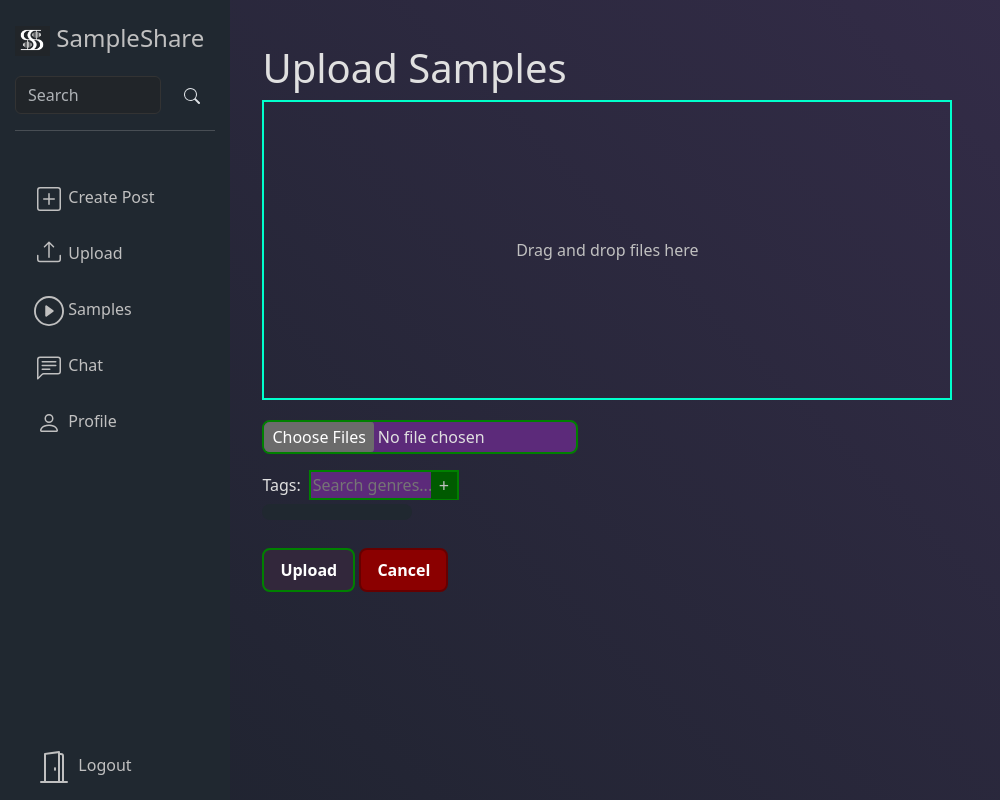
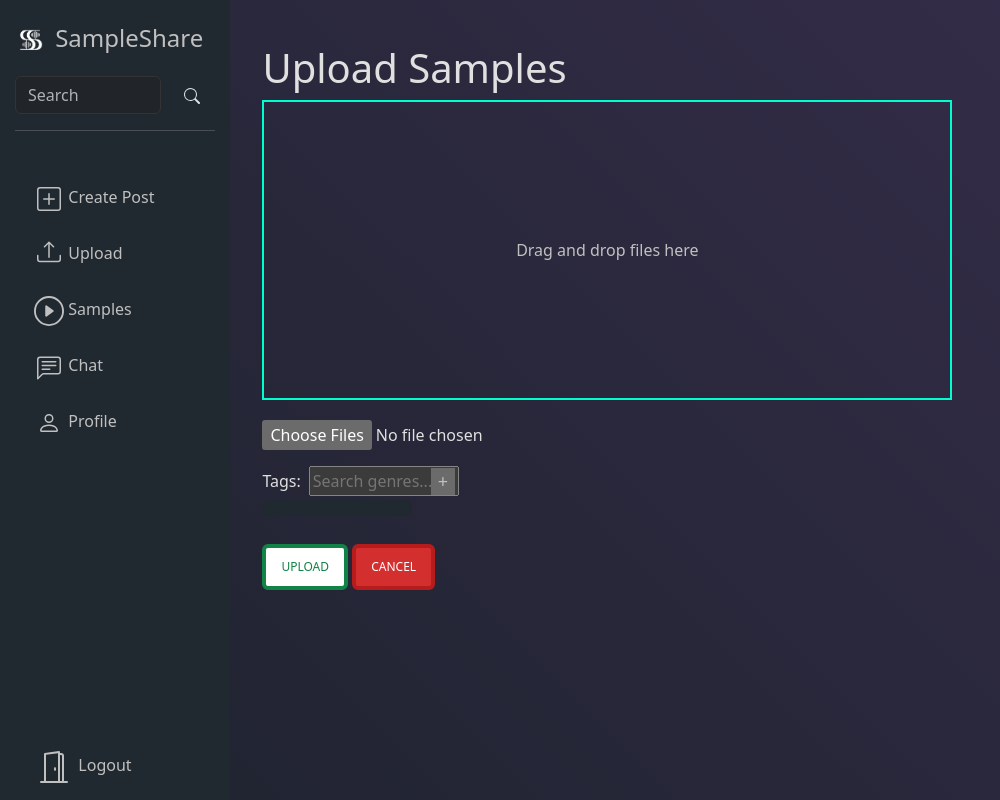
Before and after one commit to chrispugliese/SampleShare, a Django app: page /upload/ in a window 1280 px wide. Shown: the whole page, without its empty margins (0-1000 px from the left). Run offline with Django 5.2, Linux system fonts and the light colour scheme; the visitor is signed in with stand-in values (Sample User, id 1).

Commit message:
Color and Glitch Fixes

```diff
--- a/website/templates/base.html
+++ b/website/templates/base.html
@@ -32,7 +32,7 @@
     <script src="https://cdn.jsdelivr.net/npm/bootstrap@5.3.3/dist/js/bootstrap.bundle.min.js"
       integrity="sha384-YvpcrYf0tY3lHB60NNkmXc5s9fDVZLESaAA55NDzOxhy9GkcIdslK1eN7N6jIeHz"
       crossorigin="anonymous"></script>
-</main>
+  </main>
 </body>
 
 </html>
--- a/website/templates/upload.html
+++ b/website/templates/upload.html
@@ -62,7 +62,7 @@
         }
 
         /* Upload, Browse, and Cancel buttons */
-        .submit-btn, .file-browser, .cancel-btn {
+        .file-browser {
             color: white; /* Default text color */
             background-color: #32273B; /* Button background color */
             border: 2px solid black; /* Border color */
@@ -72,65 +72,12 @@
             font-weight: bold; /* Bold text */
         }
 
-        /* Hover effects for the buttons */
-        .submit-btn:hover, .file-browse:hover{
-            background-color: #5c2a7a; /* Darker purple on hover */
-            border: 2px solid black; /* Border color */
-            box-shadow: 0 0 10px cyan; /* Cyan glow effect */
-            text-shadow: 0 0 5px cyan;
-            transition: all 0.3s ease; /* Smooth transition for effects */
-        }
-
-        /* Active (pressed) effect for buttons */
-        .submit-btn:active, .file-browse:active{
-            background-color: #29103b; /* Darker background on click */
-            box-shadow: 0 0 5px #ff7f50; /* Orange glow effect */
-            color: silver; /* Text color when active */
-            transition: all 0.3s ease; /* Smooth transition for effects */
-        }
-
-        .file-browse{
-            background-color: #5c2a7a; /* Darker purple*/
-            border: 2px solid green; /* Border color */
-            border-radius: 8px; /* Rounded corners */
-        }
-
-        .submit-btn{
-            border: 2px solid green;
-        }
-        .submit-btn:hover{
-            border: 2px solid cyan; /* Border color */
-        }
-
-        .submit-btn:active{
-            color:silver;
-            text-shadow: none;
-            border: 2px solid black;
-        }
-
-        /* Cancel button specific styling */
-        .cancel-btn {
-            background-color: #8B0000; /* Red color for cancel */
-            border-color: #660000; /* Darker red border */
-        }
-
-        .cancel-btn:hover {
-            background-color: #A52A2A; /* Dark red on hover */
-            box-shadow: 0 0 10px #FF4500; /* Orange glow for cancel button */
-        }
-
-        .cancel-btn:active{
-            background-color: #800000; /* Darker red on click */
-            box-shadow: 0 0 5px #FF4500; /* Orange glow on click */
-            color: black;
-        }
-
         /* Add genre button specific styling */
         #add-genre-btn {
             margin-left: -28px;
-            padding: 0 8px;
+            border: 2px solid silver;
+            padding: 0 7px;
             font-size: 18px;
-            background-color: rgb(0, 90, 0);
             color: silver;
             border: none;
         }
@@ -138,8 +85,6 @@
         #id_genres {
             width: 150px;
             padding-right: 24px;
-            background-color: #5c2a7a;
-            color: #FFFFFF; border: 2px solid green;
         }
 
 
@@ -181,8 +126,8 @@
         <!-- Suggestions for genres -->
         <div id="genre-suggestions" class="suggestions-box"></div>
         <br>
-        <button type="button" id="submit-btn" class="submit-btn">Upload</button>
-        <button type="button" id="cancel-btn" class="cancel-btn" onclick="window.location.href='/'">Cancel</button>
+        <button type="button" id="submit-btn" class="btn btn-primary animated-border-btn">Upload</button>
+        <button type="button" id="cancel-btn" class="btn btn-danger danger-btn" onclick="window.location.href='/'">Cancel</button>
     </form>
 
     <script>
```
Also changed, not shown: website/templates/navbar.html (+30 -17 lines), static/images/Navbar Icon.png.
